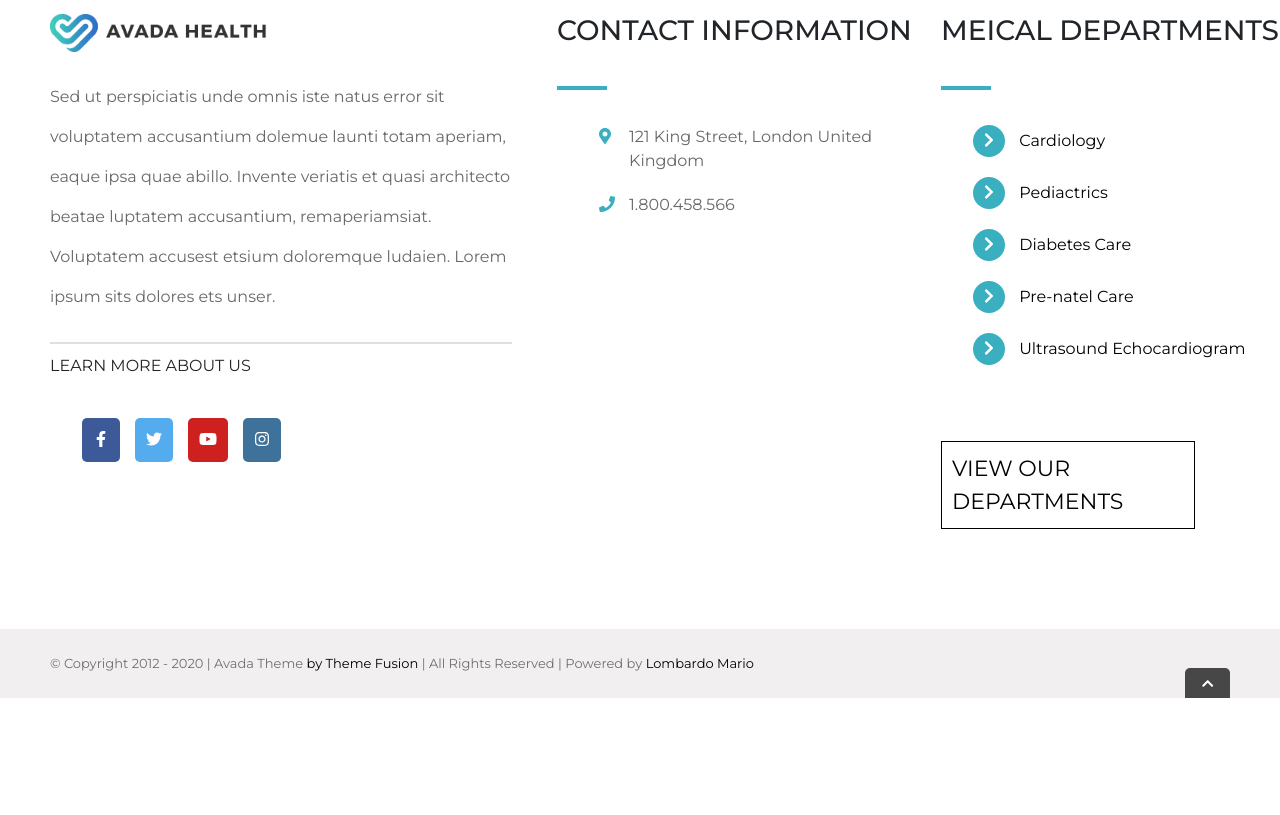
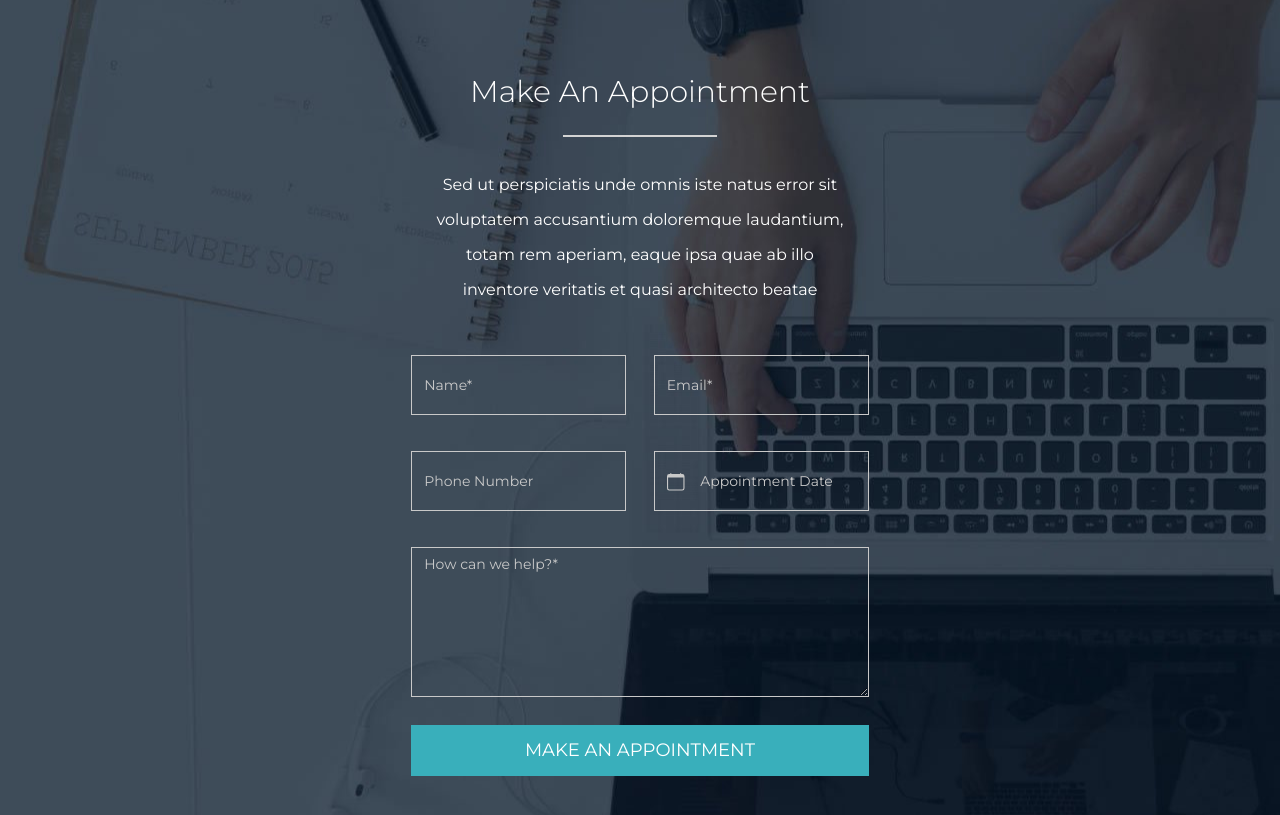
Before and after one commit to Intrusion0/proj-html-vuejs, a Vue app: page / in a window 1280 px wide. Shown: the part 5280-6095 px from the top of the page. Before the commit the page ends 5978 px from the top, so only its background shows below. Built offline with nearby package versions, Linux system fonts and the light colour scheme.

Commit message:
MakeAnAppointment component added and Refactoring

```diff
--- a/src/App.vue
+++ b/src/App.vue
@@ -138,4 +138,19 @@ export default {
   border: 1px solid lightgray;
 }
 
+// Color of the button of the input box and color of the placeholder (Make-An-Appointment component) => ! important is required, as some bootstrap vue components are not editable even if you were to add a class. It should never be used, but it was strictly necessary this time.
+#datepicker-placeholder {
+  color: #c9c9c9;
+}
+
+.form-control {
+  color: #c9c9c9 !important;
+}
+
+#datepicker-placeholder__value_{
+  display: flex;
+  align-items: center;
+  color: #c9c9c9 !important;
+}
+
 </style>
--- a/src/components/Main.vue
+++ b/src/components/Main.vue
@@ -10,6 +10,8 @@
         <TourOurFacilities />
         <!-- Componente Our-Specialties -->
         <OurSpecialties />
+        <!-- Componente MakeAnAppointment -->
+        <MakeAnAppointment />
     </main>
 </template>
 
@@ -19,6 +21,7 @@ import MeetOurDoctors from './MeetOurDoctors.vue';
 import HealthServices from './HealthServices.vue';
 import TourOurFacilities from './TourOurFacilities.vue';
 import OurSpecialties from './OurSpecialties.vue'
+import MakeAnAppointment from './MakeAnAppointment.vue'
 
 export default {
     name: "Main",
@@ -27,7 +30,8 @@ export default {
         MeetOurDoctors,
         HealthServices,
         TourOurFacilities,
-        OurSpecialties
+        OurSpecialties,
+        MakeAnAppointment
     }
 };
 </script>
--- /dev/null
+++ b/src/components/MakeAnAppointment.vue
@@ -0,0 +1,129 @@
+// MakeAnAppointment
+<template>
+    <section id="container-make-an-appointment">
+        <div class="ms-container">
+            <h2>
+                Make An Appointment
+            </h2>
+            <div class="divider"></div>
+            <p>
+                Sed ut perspiciatis unde omnis iste natus error sit voluptatem accusantium doloremque laudantium, totam rem aperiam, eaque ipsa quae ab illo inventore veritatis et quasi architecto beatae
+            </p>
+            <div class="container-form">
+                <b-form-input id="ms-input-form" :v-model="name" placeholder="Name*"></b-form-input> <!-- Form Input Name -->
+                <b-form-input id="ms-input-form" :v-model="email" placeholder="Email*"></b-form-input> <!-- Form Input Email -->
+                <b-form-input id="ms-input-form" :v-model="number" placeholder="Phone Number"></b-form-input> <!-- Form Input Phone Number -->
+                <b-form-datepicker id="datepicker-placeholder" class="ms-form-input" placeholder="Appointment Date" locale="en"></b-form-datepicker> <!-- Form Date -->
+                <b-form-textarea id="ms-textarea" v-model="textHelp" placeholder="How can we help?*"></b-form-textarea> <!-- Form Textarea -->
+            </div>
+            <div class="btn-make-an-appointment">
+                <a href="#">
+                    MAKE AN APPOINTMENT
+                </a>
+            </div>
+        </div>
+    </section>
+</template>
+
+<script>
+export default {
+    name: "MakeAnAppointment",
+    data() {
+        return {
+            name: '',
+            email: '',
+            number: '',
+            textHelp: ''
+        }
+    }
+};
+</script>
+
+<style scoped lang="scss">
+$main-color: #fff;
+$secondary-color: #c9c9c9;
+
+// section Make-An-Appointment
+section#container-make-an-appointment {
+    width: 100%;
+    text-align: center;
+    background-image: url('../assets/img/make-an-appointment.jpg');
+    background-repeat: no-repeat;
+    background-size: auto;
+    background-position: center;
+    background-position-x: -30px;
+    padding: 100px 0;
+
+    h2 {
+        color: $main-color;
+        font-weight: 300;
+        font-size: 30px;
+        margin: 10px 0 25px;
+    }
+
+    p {
+        width: 60%;
+        color: $main-color;
+        margin: 30px auto;
+        line-height: 35px;
+        font-size: 16px;
+    }
+
+    div.btn-make-an-appointment {
+        width: 65%;
+        margin: 0 auto;
+
+        a {
+            display: flex;
+            justify-content: center;
+            align-items: center;
+            width: 100%;
+            text-decoration: none;
+            color: $main-color;
+            background-color: #39afbb;
+            padding: 12px 0;
+            font-size: 18px;
+            margin-top: 10px;
+        }
+    }
+
+}
+
+div.container-form {
+    display: flex;
+    justify-content: space-between;
+    flex-wrap: wrap;
+    width: 65%;
+    margin: 0 auto;
+}
+
+#datepicker-placeholder__outer_.form-control, #ms-input-form, #ms-textarea {
+    width: 47%;
+    height: 60px;
+    background-color: transparent;
+    text-align: left;
+    border: 1px solid $secondary-color;
+    border-radius: 0;
+    box-shadow: none;
+    font-size: 14px;
+    margin: 18px 0;
+
+    &.focus {
+        background-color: transparent;
+        color: $secondary-color;
+        border-color: $secondary-color;
+        box-shadow: none;
+    }
+
+    &::placeholder {
+        color: $secondary-color;
+    }
+}
+
+#ms-textarea {
+    width: 100%;
+    min-height: 150px;
+    max-height: 250px;
+}
+
+</style>
--- a/src/main.js
+++ b/src/main.js
@@ -5,6 +5,7 @@ import { faChevronUp, faChevronRight, faPhone, faMapMarkerAlt } from '@fortaweso
 import { faFacebookF, faTwitter, faYoutube, faInstagram } from '@fortawesome/free-brands-svg-icons'
 import { FontAwesomeIcon } from '@fortawesome/vue-fontawesome'
 import { BootstrapVue, IconsPlugin } from 'bootstrap-vue'
+import { FormDatepickerPlugin } from 'bootstrap-vue'
 import 'bootstrap/dist/css/bootstrap.css'
 import 'bootstrap-vue/dist/bootstrap-vue.css'
 
@@ -12,6 +13,7 @@ library.add(faChevronUp, faChevronRight, faFacebookF, faTwitter, faYoutube, faIn
 
 Vue.component('font-awesome-icon', FontAwesomeIcon)
 
+Vue.use(FormDatepickerPlugin)
 Vue.use(BootstrapVue)
 Vue.use(IconsPlugin)
 
```
